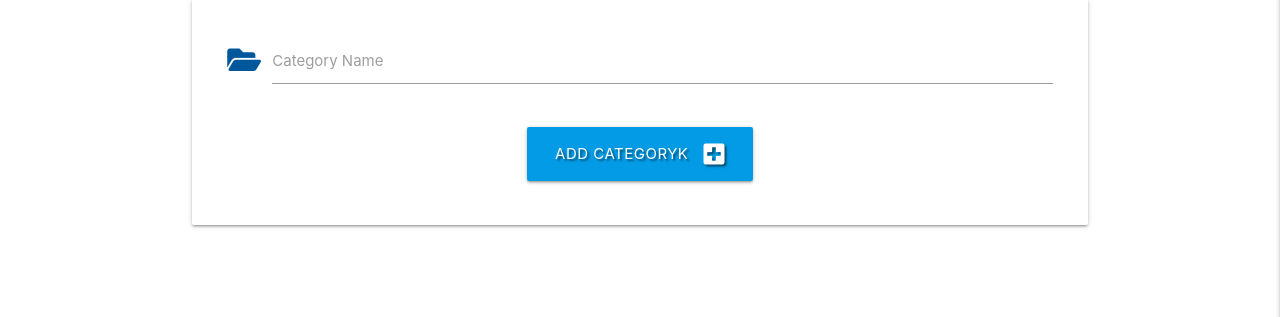
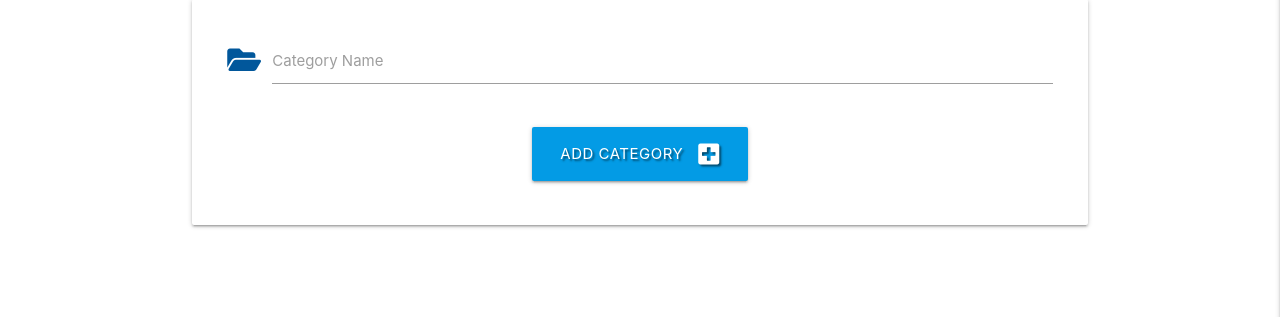
Before and after one commit to colinflahive/flask-task-manager-project, a Flask app: page /add_category in a window 1280 px wide. Shown: the part 160-477 px from the top of the page. Run offline with Flask 2, Linux system fonts and the light colour scheme; some libraries are stand-ins or nearby versions.

Commit message:
Add Delete Functionality

```diff
--- a/app.py
+++ b/app.py
@@ -181,6 +181,13 @@ def edit_category(category_id):
     return render_template("edit_category.html", category=category)
 
 
+@app.route("/delete_category/<category_id>")
+def delete_category(category_id):
+    mongo.db.categories.remove({"_id": ObjectId(category_id)})
+    flash("Category Successfully Deleted")
+    return redirect(url_for("get_categories"))
+
+
 if __name__ == "__main__":
     app.run(host=os.environ.get("IP"),
             port=int(os.environ.get("PORT")),
--- a/templates/add_category.html
+++ b/templates/add_category.html
@@ -18,7 +18,7 @@
         <div class="row">
             <div class="col s12 center-align">
                 <button type="submit" class="btn-large light-blue darken-1 text-shadow">
-                    Add Categoryk <i class="fas fa-plus-square right"></i>
+                    Add Category <i class="fas fa-plus-square right"></i>
                 </button>
             </div>
         </div>
--- a/templates/categories.html
+++ b/templates/categories.html
@@ -20,7 +20,7 @@
                 </div>
                 <div class="card-action">
                     <a href="{{ url_for('edit_category', category_id=category._id) }}" class="btn green accent-4">Edit</a>
-                    <a href="#" class="btn light-blue lighten-1">Delete</a>
+                    <a href="{{ url_for('delete_category', category_id=category._id) }}" class="btn light-blue lighten-1">Delete</a>
                 </div>
             </div>
         </div>
```
